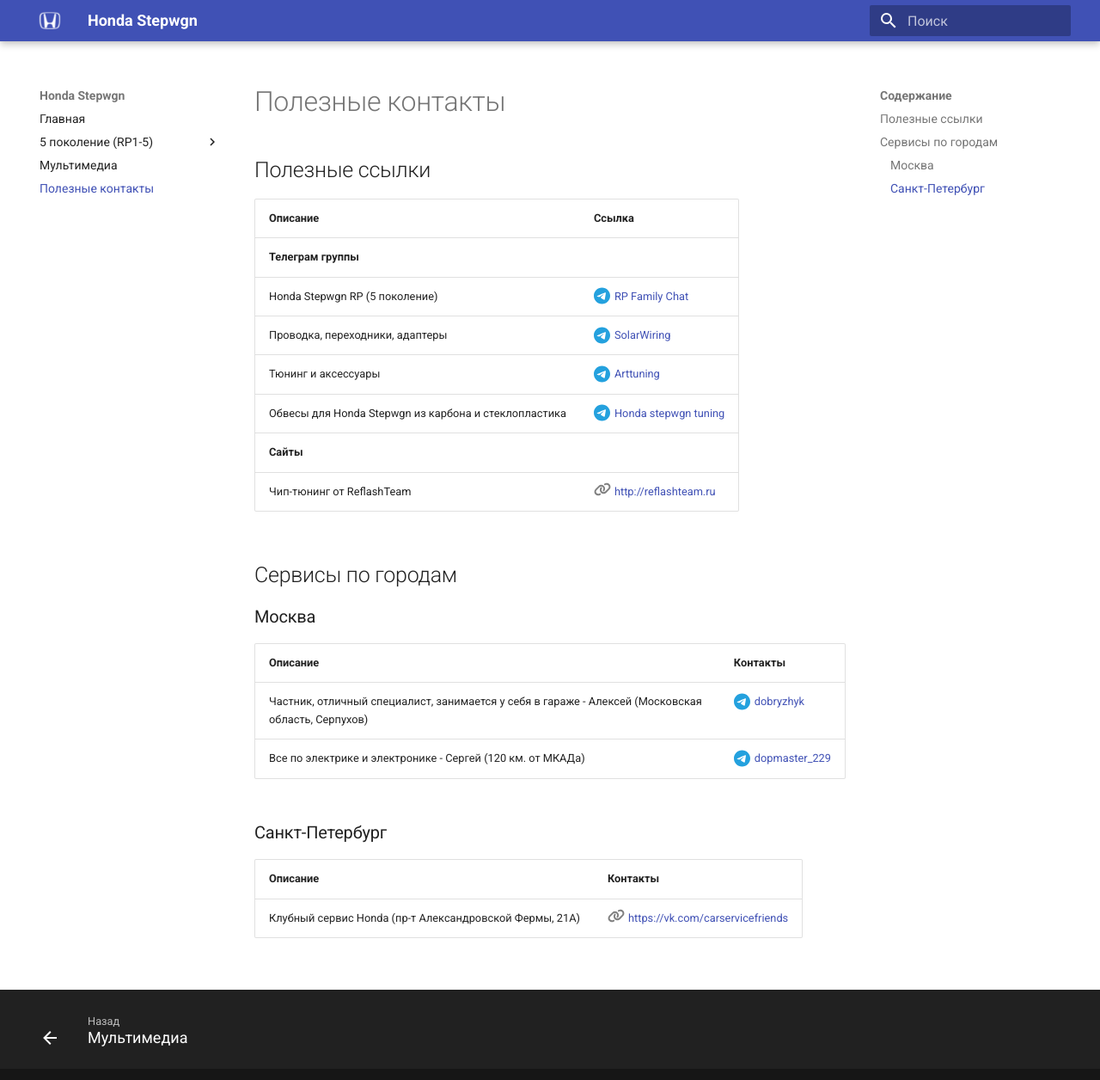
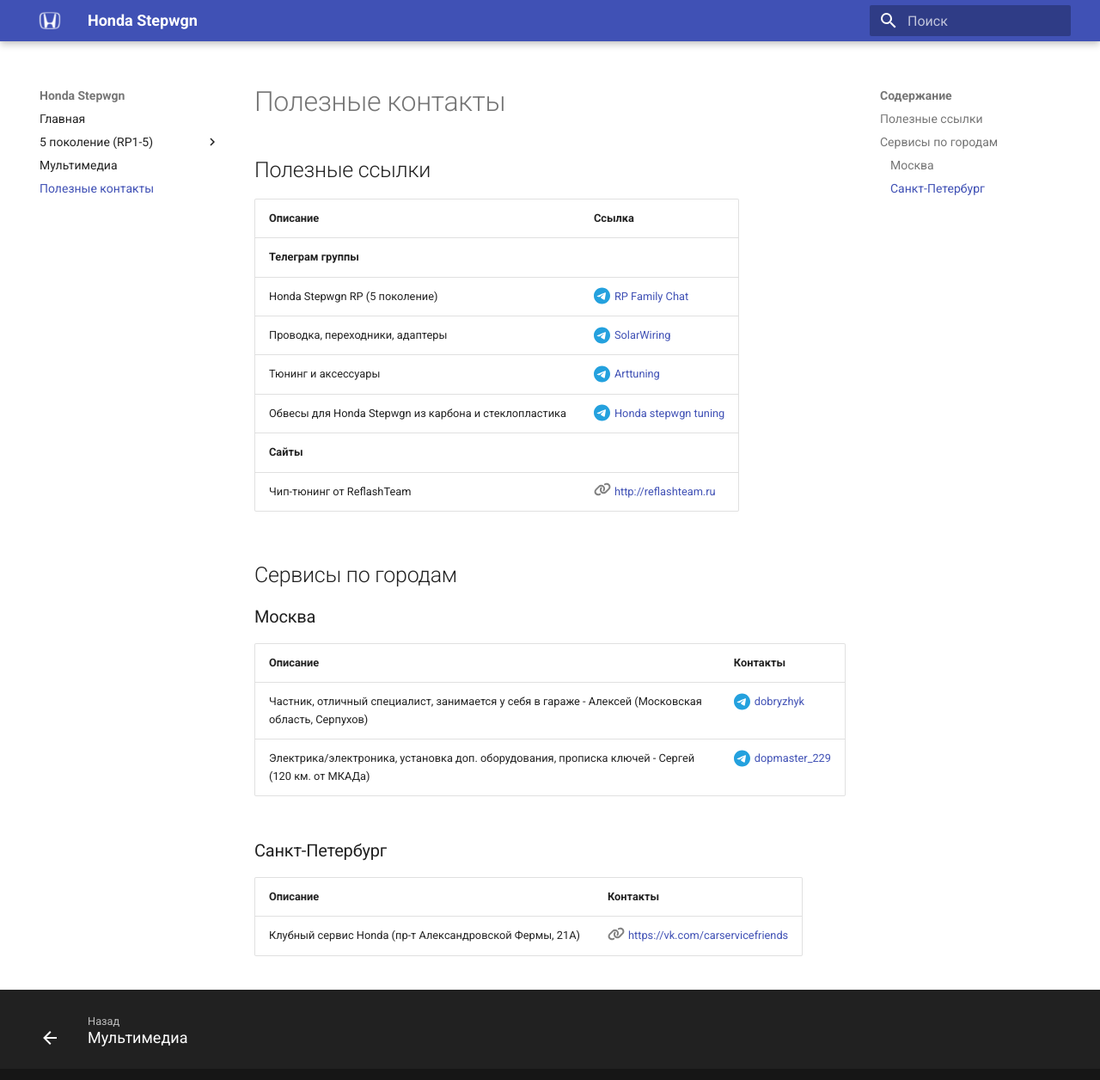
Before and after one commit to stepwgn/stepwgn.github.io, an MkDocs documentation site: the page built from docs/contacts.md, in a window 1280 px wide and 1267 px high. Shown: the top 1256 px of the window at 86% size. Built offline with MkDocs 1.6.1 and Material for MkDocs 9.7.7, drawn with Linux system fonts in a browser that asks for light colours.

Commit message:
Обновлена информация по полезным контактам
Signed-off-by: Zakhar Petrov <46595458+zakhar-petrov@users.noreply.github.com>

```diff
--- a/docs/contacts.md
+++ b/docs/contacts.md
@@ -21,7 +21,7 @@
 | Описание                                                                                          | Контакты                                                                      |
 |---------------------------------------------------------------------------------------------------|-------------------------------------------------------------------------------|
 | Частник, отличный специалист, занимается у себя в гараже - Алексей (Московская область, Серпухов) | [dobryzhyk](https://t.me/dobryzhyk){ target="_blank" .telegram-link }         |
-| Все по электрике и электронике - Сергей (120 км. от МКАДа)                                        | [dopmaster_229](https://t.me/dopmaster_229){ target="_blank" .telegram-link } |
+| Электрика/электроника, установка доп. оборудования, прописка ключей - Сергей (120 км. от МКАДа)   | [dopmaster_229](https://t.me/dopmaster_229){ target="_blank" .telegram-link } |
 
 ### Санкт-Петербург
 
```
